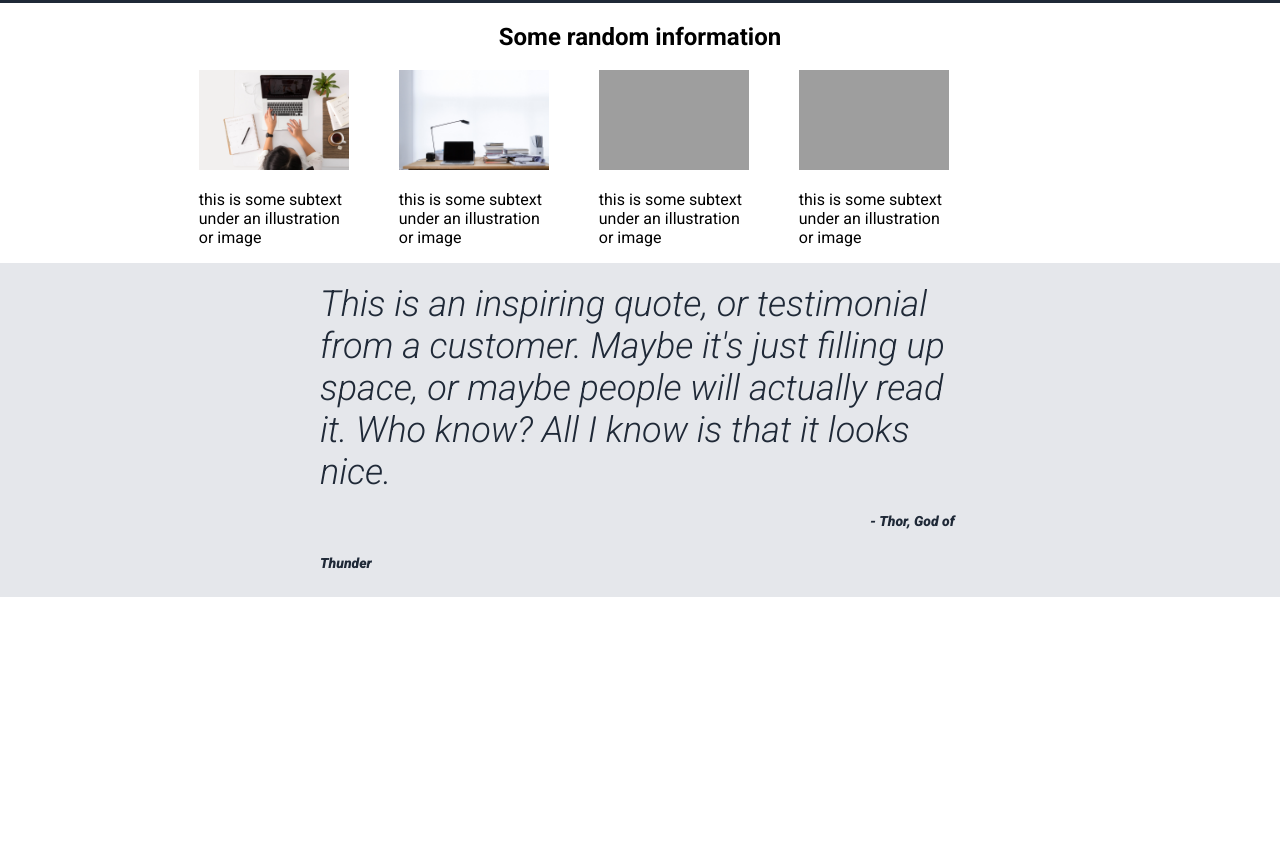
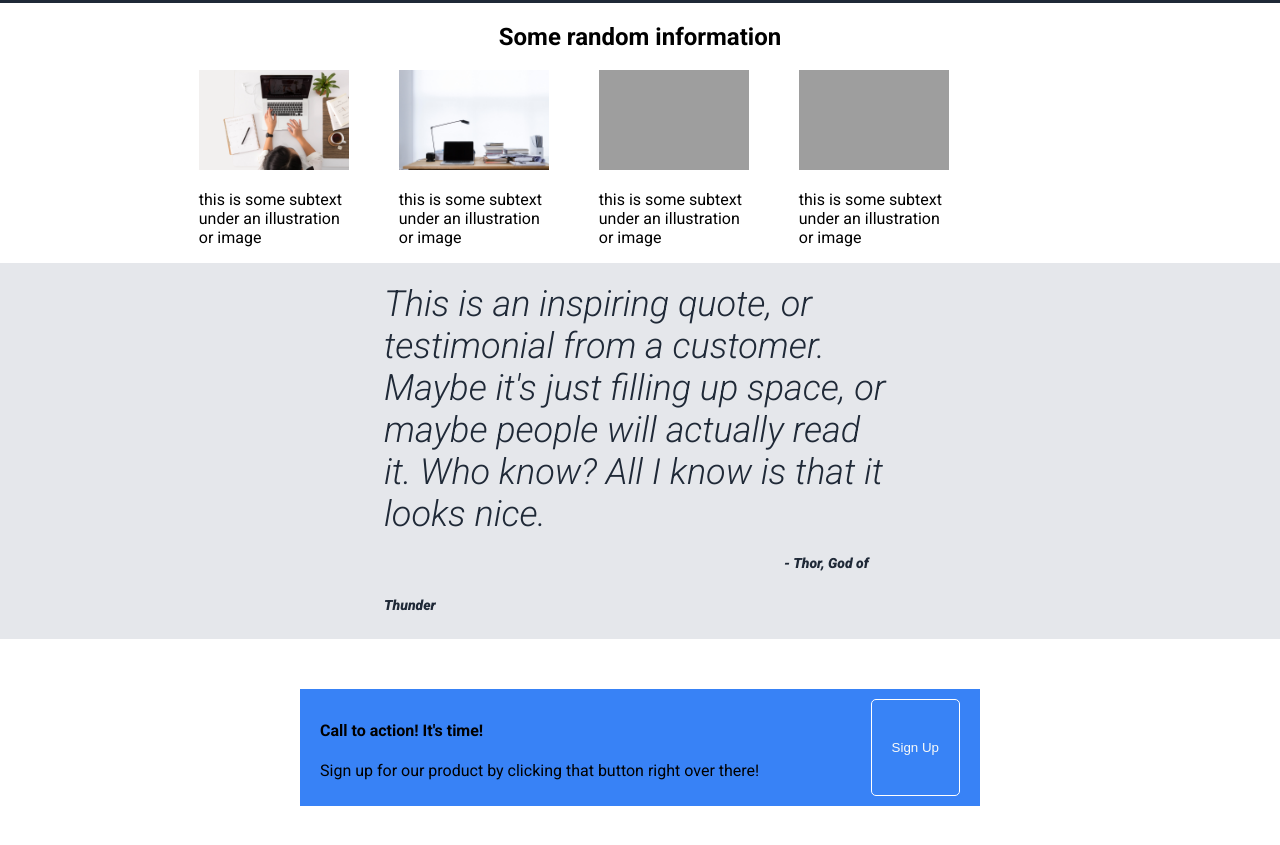
Before and after one commit to denski/landing-page-odin, a plain HTML site: page index.html in a window 1280 px wide. Shown: the part 379-1224 px from the top of the page. Before the commit the page ends 976 px from the top, so only its background shows below. Drawn offline with Linux system fonts and the light colour scheme; grey boxes are pictures that could not be loaded.

Commit message:
Add the CTA section

```diff
--- a/index.html
+++ b/index.html
@@ -79,6 +79,16 @@
       <!-- end of quote section -->
 
       <!-- CTA section -->
+      <section id="cta">
+        <div class="cta-wrapper">
+          <h4>Call to action! It's time!</h4>
+          <p>
+            Sign up for our product by clicking that button right over there!
+          </p>
+        </div>
+        <button>Sign Up</button>
+      </section>
+      <!-- end of CTA section -->
       <!-- footer -->
     </div>
   </body>
--- a/style.css
+++ b/style.css
@@ -98,7 +98,7 @@ header button {
   font-size: 36px;
   color: #1f2937;
   font-weight: 200;
-  width: 50%;
+  width: 40%;
   margin: 0 auto;
   padding: 20px;
   font-style: italic;
@@ -107,5 +107,28 @@ header button {
 #quote cite {
   font-size: 14px;
   font-weight: bold;
-  margin-left: 550px;
+  margin-left: 400px;
 }
+
+/* CTA section */
+
+#cta {
+  background-color: #3882f6;
+  width: 50%;
+  display: flex;
+  justify-content: space-between;
+  margin: 50px auto;
+  padding: 10px 20px;
+}
+
+.cta-wrapper {
+  width: 500px;
+}
+
+#cta button {
+  background-color: #3883f6;
+  border: 1px solid white;
+  border-radius: 5px;
+  padding: 10px 20px;
+  color: #f9faf8;
+}
```
